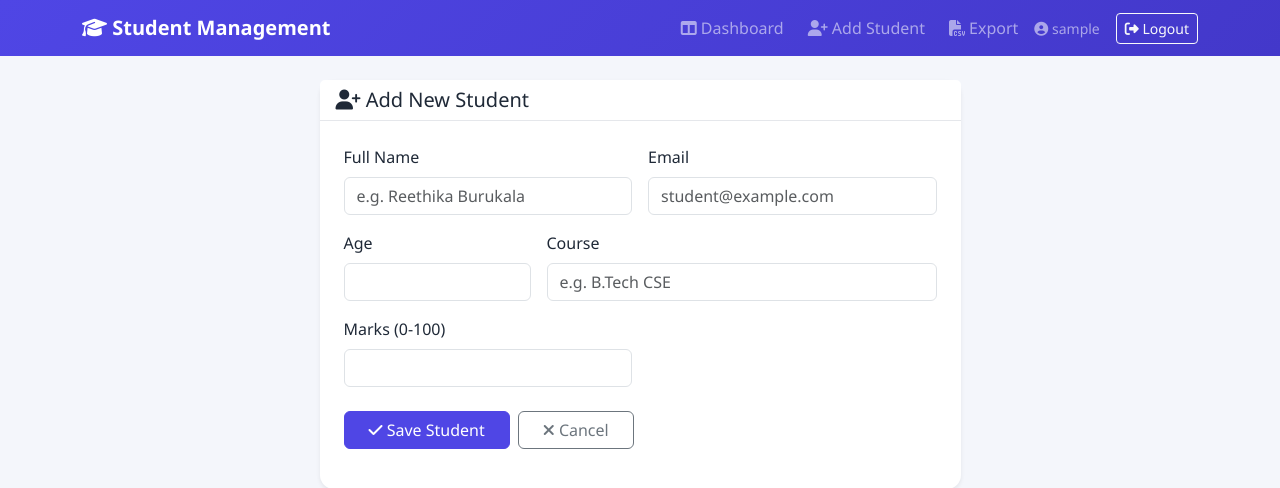
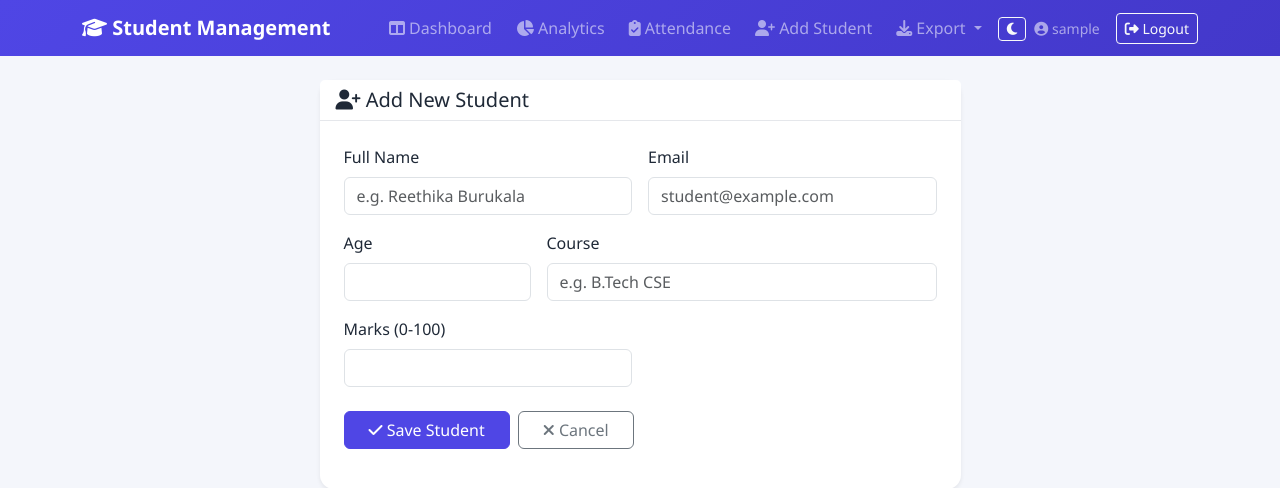
Before and after one commit to BurukalaManiReethika/student-management-system, a Flask app: page /add in a window 1280 px wide. Shown: the top 488 px of the page. Run offline with Flask 3, Linux system fonts and the light colour scheme; the visitor is signed in with stand-in values (Sample User, id 1).

Commit message:
Add theme toggle and export options to navbar

```diff
--- a/templates/base.html
+++ b/templates/base.html
@@ -1,5 +1,4 @@
-
-<html lang="en">
+<html lang="en" data-theme="light">
 <head>
 <meta charset="UTF-8">
 <meta name="viewport" content="width=device-width, initial-scale=1.0">
@@ -7,6 +6,13 @@
 <link href="https://cdn.jsdelivr.net/npm/bootstrap@5.3.3/dist/css/bootstrap.min.css" rel="stylesheet">
 <link href="https://cdnjs.cloudflare.com/ajax/libs/font-awesome/6.5.1/css/all.min.css" rel="stylesheet">
 <link href="{{ url_for('static', filename='css/style.css') }}" rel="stylesheet">
+<script>
+  // Apply saved theme before paint to avoid a flash of the wrong theme.
+  (function () {
+    const saved = localStorage.getItem('sms-theme');
+    if (saved === 'dark') document.documentElement.setAttribute('data-theme', 'dark');
+  })();
+</script>
 </head>
 <body>
 
@@ -22,8 +28,23 @@
     <div class="collapse navbar-collapse" id="navMenu">
       <ul class="navbar-nav ms-auto align-items-lg-center gap-lg-2">
         <li class="nav-item"><a class="nav-link" href="{{ url_for('dashboard') }}"><i class="fa-solid fa-table-columns"></i> Dashboard</a></li>
+        <li class="nav-item"><a class="nav-link" href="{{ url_for('analytics') }}"><i class="fa-solid fa-chart-pie"></i> Analytics</a></li>
+        <li class="nav-item"><a class="nav-link" href="{{ url_for('attendance') }}"><i class="fa-solid fa-clipboard-check"></i> Attendance</a></li>
         <li class="nav-item"><a class="nav-link" href="{{ url_for('add_student') }}"><i class="fa-solid fa-user-plus"></i> Add Student</a></li>
-        <li class="nav-item"><a class="nav-link" href="{{ url_for('export_csv') }}"><i class="fa-solid fa-file-csv"></i> Export</a></li>
+        <li class="nav-item dropdown">
+          <a class="nav-link dropdown-toggle" href="#" role="button" data-bs-toggle="dropdown">
+            <i class="fa-solid fa-download"></i> Export
+          </a>
+          <ul class="dropdown-menu dropdown-menu-end">
+            <li><a class="dropdown-item" href="{{ url_for('export_csv') }}"><i class="fa-solid fa-file-csv"></i> CSV</a></li>
+            <li><a class="dropdown-item" href="{{ url_for('export_pdf') }}"><i class="fa-solid fa-file-pdf"></i> PDF</a></li>
+          </ul>
+        </li>
+        <li class="nav-item">
+          <button type="button" id="themeToggle" class="btn btn-outline-light btn-sm" title="Toggle dark mode">
+            <i class="fa-solid fa-moon"></i>
+          </button>
+        </li>
         <li class="nav-item">
           <span class="navbar-text text-light-50 me-2 small">
             <i class="fa-solid fa-circle-user"></i> {{ session.admin }}
```
